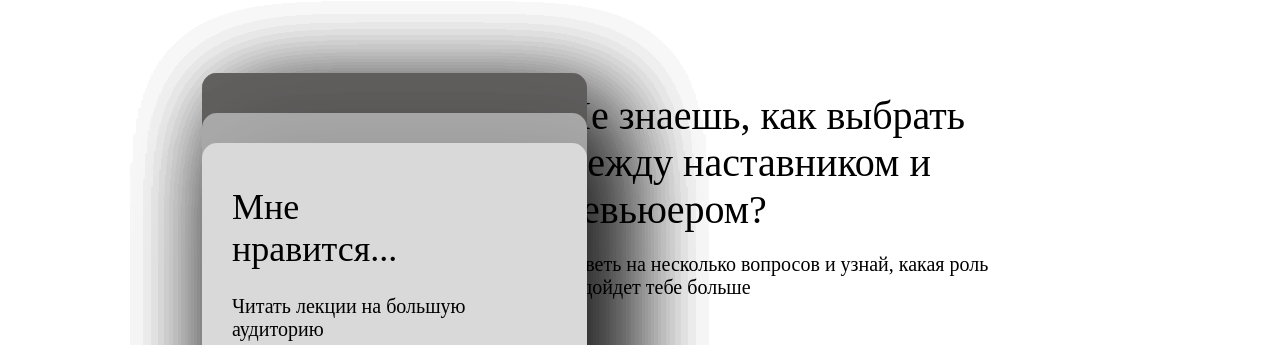
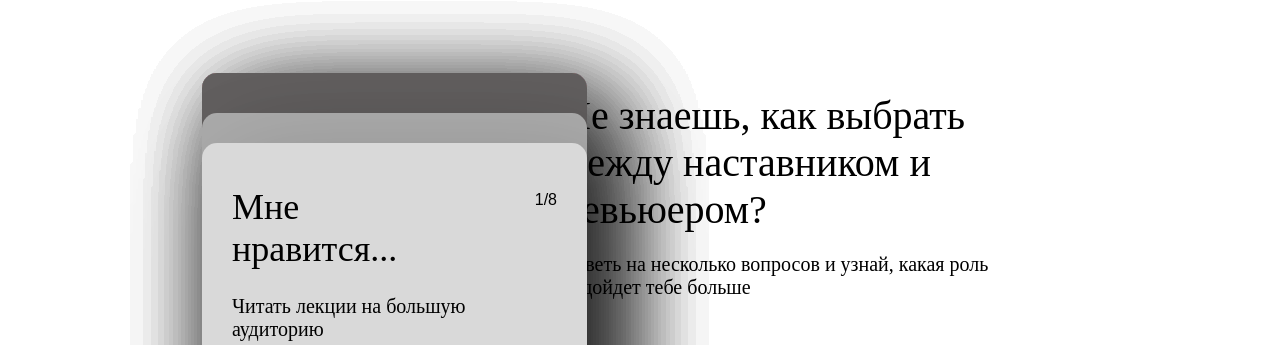
Before and after one commit to NurgaleevaDi/hr-landing, a React (Create React App) app: page / in a window 1280 px wide. Shown: the part 1500-1845 px from the top of the page. Built offline with nearby package versions, Linux system fonts and the light colour scheme; no server answers.

Commit message:
fix counter bug

```diff
--- a/src/components/Quiz/Slider/Card/Card.js
+++ b/src/components/Quiz/Slider/Card/Card.js
@@ -35,7 +35,7 @@ const Card = ({
   <li className={handleBtns(num)}>
     <div className="card__text-wrapper">
       <h3 className="card__title">{title}</h3>
-      {num < 0 ? <p className="card__nums">{`${num + 1}/8`}</p> : null}
+      {num <= 7 ? <p className="card__nums">{`${num + 1}/8`}</p> : null}
     </div>
     <p className="card__text">{text}</p>
     <div className="card__buttons-wrapper">
```
